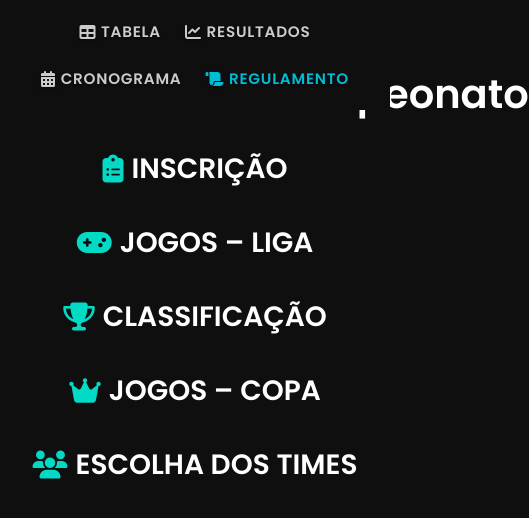
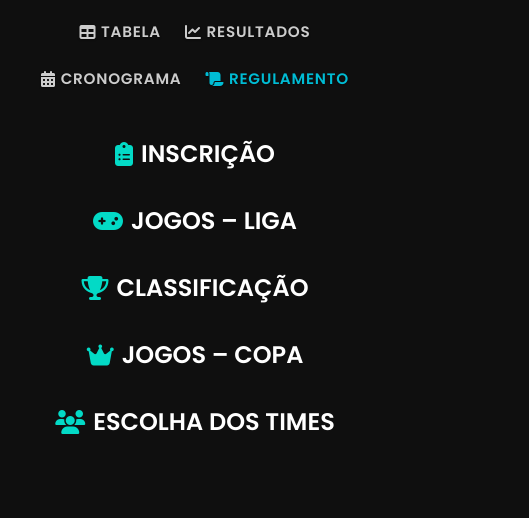
Before and after one commit to Samito147/gofut, a plain HTML site: page REGULAMENTO.html in a window 390 px wide. Shown: the whole page, 529 px wide, since content can reach past the window. Drawn offline with Linux system fonts and the light colour scheme.

Commit message:
Add files via upload

```diff
--- a/REGULAMENTO.html
+++ b/REGULAMENTO.html
@@ -21,6 +21,15 @@
 
   <!-- --------------- SEU CSS DE CONTEÚDO --------------- -->
   <style>
+    /* 0) GARANTE QUE NÃO HAJA ROLAGEM HORIZONTAL */
+    html, body {
+      overflow-x: hidden;
+      margin: 0;
+      padding: 0;
+      background: #0f0f0f !important;
+      width: 100%;
+    }
+
     /* 1) RESET GLOBAL */
     * { margin: 0; padding: 0; box-sizing: border-box; }
 
@@ -29,21 +38,25 @@
       font-family: 'Poppins', sans-serif;
       background: #0f0f0f !important; /* força o fundo escuro */
       padding-top: 4rem; /* espaço para o menu fixo */
+      color: #e0e0e0;
     }
 
-    /* 4) ANIMAÇÃO fadeInUp – escopo global */
+    /* 3) ANIMAÇÃO fadeInUp – escopo global */
     @keyframes fadeInUp {
       from { opacity: 0; transform: translateY(20px); }
       to   { opacity: 1; transform: translateY(0); }
     }
 
-    /* 5) CONTEÚDO – aplicado só à .container e descendentes */
+    /* 4) CONTEÚDO – aplicado só à .container e descendentes */
     .container {
       max-width: 800px;
+      width: 100%;
       margin: 0 auto;
+      padding: 0 1rem;
       opacity: 0;
       animation: fadeInUp 0.8s ease-out forwards;
     }
+
     .container h1 {
       display: flex;
       align-items: center;
@@ -80,9 +93,21 @@
       border-radius: 4px;
       margin-bottom: 1rem;
     }
-    /* ACORDEÃO */
     .collapsible-content { display: none; }
     section.open .collapsible-content { display: block; }
+
+    /* MEDIA QUERIES PARA TELAS PEQUENAS */
+    @media (max-width: 600px) {
+      .container {
+        padding: 0 0.75rem;
+      }
+      .container h1 {
+        font-size: 2rem;
+      }
+      .container h2 {
+        font-size: 1.5rem;
+      }
+    }
   </style>
 </head>
 <body>
@@ -253,6 +278,7 @@
     </section>
 
     <!-- ... demais seções idênticas ... -->
+
   </div>
 
   <script>
```
